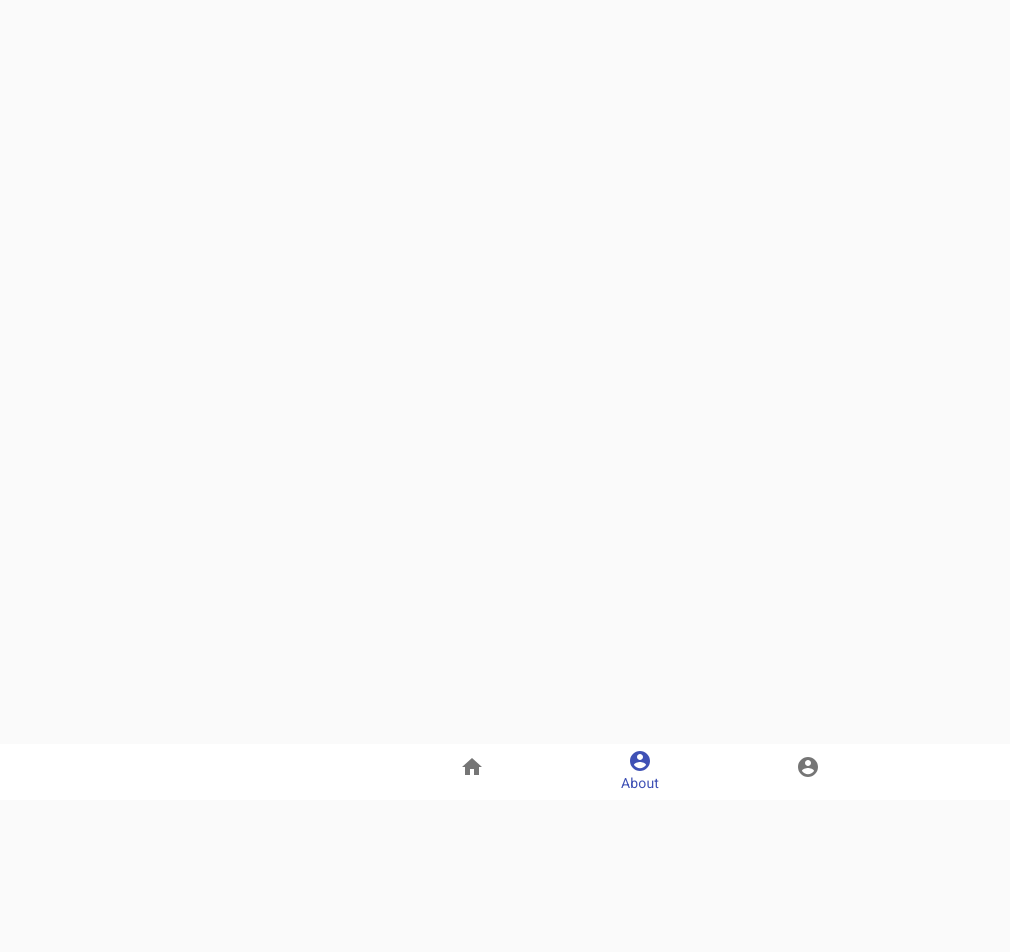
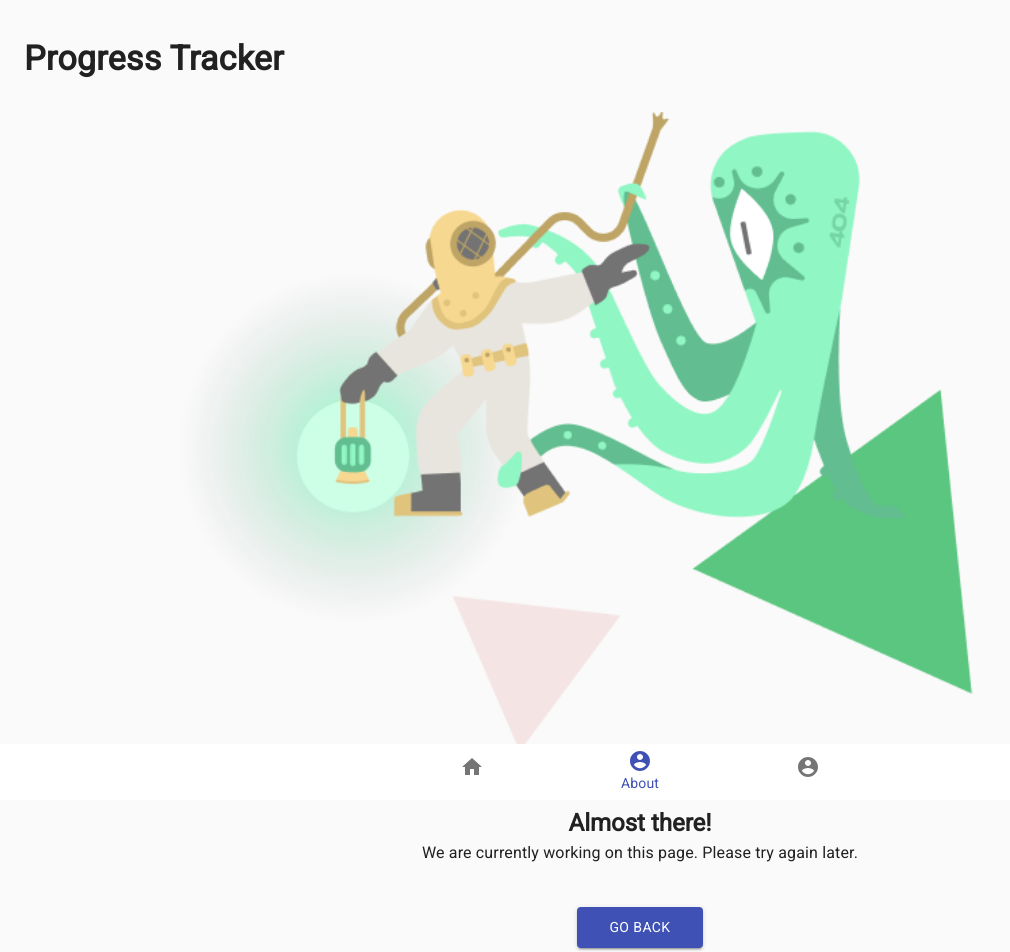
Before and after one commit to mchlbataller/version-tracker-react, a React (Create React App) app: page /about in a window 1280 px wide. Shown: the top 952 px of the page, without its empty margins (0-1010 px from the left). Before the commit the page ends 800 px from the top, so only its background shows below. Built offline with nearby package versions, Linux system fonts and the light colour scheme.

Commit message:
Added a 404 page

```diff
--- a/package.json
+++ b/package.json
@@ -14,6 +14,7 @@
     "react-dom": "^16.13.1",
     "react-router-dom": "^5.2.0",
     "react-scripts": "3.4.3",
+    "tailwindcss": "^1.8.10",
     "zustand": "^3.1.3"
   },
   "scripts": {
@@ -36,5 +37,9 @@
       "last 1 firefox version",
       "last 1 safari version"
     ]
+  },
+  "devDependencies": {
+    "autoprefixer": "^10.0.0",
+    "postcss": "^8.0.9"
   }
 }
--- /dev/null
+++ b/postcss.config.js
@@ -0,0 +1,8 @@
+module.exports = {
+  plugins: [
+    // ...
+    require('tailwindcss'),
+    require('autoprefixer'),
+    // ...
+  ]
+}
--- a/src/App.js
+++ b/src/App.js
@@ -3,23 +3,29 @@ import 'fontsource-roboto-mono'
 
 import {Route, BrowserRouter as Router, Switch} from 'react-router-dom'
 
+import About from 'pages/About'
+import AppBar from 'components/navigation/Top'
 import BottomNavigation from 'components/navigation/Bottom'
 import CssBaseline from '@material-ui/core/CssBaseline'
 import Home from 'pages/Home'
 import React from 'react'
+import {ThemeProvider} from '@material-ui/core'
+import {theme} from 'theme'
 
 export default function App() {
     return(
-        <>
+        <ThemeProvider theme={theme}>
             <CssBaseline />
             <Router>
+                <AppBar />
                 <Switch>
+                    <Route path="/about" component={About} />
                     <Route path="/" exact>
                         <Home />
                     </Route>
                 </Switch>
                 <BottomNavigation />
             </Router>
-        </>
+        </ThemeProvider>
     )
 }
--- /dev/null
+++ b/src/components/layout.jsx
@@ -0,0 +1,19 @@
+import React from 'react'
+import {makeStyles} from '@material-ui/core'
+
+const useStyles = makeStyles({
+  root: {
+    padding: "2rem 1.5rem",
+  },
+});
+
+const Layout = ({children}) => {
+    const style = useStyles()
+    return (
+        <div className={style.root}>
+            {children}
+        </div>
+    )
+}
+
+export default Layout
--- a/src/components/navigation/Bottom.jsx
+++ b/src/components/navigation/Bottom.jsx
@@ -33,6 +33,7 @@ export default function BottomNavigation(props) {
       }}
       value={value}
       className={styles.root}
+      elevation="1"
     >
         <BottomNavigationAction label="Home" icon={<Home />} value="/" component={Link} to="/" />
         <BottomNavigationAction
--- /dev/null
+++ b/src/components/navigation/Top.jsx
@@ -0,0 +1,37 @@
+import {
+  AppBar as AppBarContainer,
+  IconButton,
+  Toolbar,
+  Typography,
+  makeStyles,
+} from "@material-ui/core";
+
+import React from "react";
+import { Settings } from "@material-ui/icons";
+
+const useStyles = makeStyles((theme) => ({
+  title: {
+    flexGrow: 1,
+    alignSelf: 'flex-end',
+    fontWeight: 600
+  },
+  toolbar: {
+      minHeight: 80,
+  },
+  settings: {
+    alignSelf: 'flex-start'
+  }
+}));
+
+export default function AppBar({ pageTitle }) {
+  const styles = useStyles();
+  return (
+    <AppBarContainer position="static" color="transparent" elevation="0">
+      <Toolbar className={styles.toolbar}>
+        <Typography variant="h4" className={styles.title}>
+          Progress Tracker
+        </Typography>
+      </Toolbar>
+    </AppBarContainer>
+  );
+}
--- /dev/null
+++ b/src/index.css
@@ -0,0 +1,5 @@
+@tailwind base;
+
+@tailwind components;
+
+@tailwind utilities;
--- a/src/index.js
+++ b/src/index.js
@@ -1,3 +1,5 @@
+import "index.css"
+
 import * as serviceWorker from './serviceWorker';
 
 import App from './App';
--- /dev/null
+++ b/src/pages/About.jsx
@@ -0,0 +1,43 @@
+import { Button, Typography, makeStyles } from "@material-ui/core";
+
+import Layout from "components/layout";
+import React from "react";
+import notfound from "components/assets/404.png";
+
+const useStyles = makeStyles((theme) => ({
+  title: {
+    fontWeight: 600,
+    textAlign: "center",
+    marginTop: theme.spacing(2)
+  },
+  container: {
+    display: "flex",
+    flexDirection: "column",
+    alignItems: "center",
+  },
+  subtitle: { textAlign: "center", marginBottom: theme.spacing(5) },
+  button: { padding: `0.5rem 2rem` },
+}));
+
+export const About = (props) => {
+  const styles = useStyles();
+
+  return (
+    <Layout>
+      <div className={styles.container}>
+        <img src={notfound} alt="404" width="75%" className={styles.image} />
+        <Typography variant="h5" className={styles.title}>
+          Almost there!
+        </Typography>
+        <Typography variant="subtitle1" className={styles.subtitle}>
+          We are currently working on this page. Please try again later.
+        </Typography>
+        <Button color="primary" variant="contained" className={styles.button}>
+          Go back
+        </Button>
+      </div>
+    </Layout>
+  );
+};
+
+export default About;
--- a/src/pages/Home.jsx
+++ b/src/pages/Home.jsx
@@ -1,13 +1,11 @@
 import { Typography as Text, makeStyles } from "@material-ui/core";
 
+import Layout from 'components/layout'
 import React from "react";
 import data from "components/assets/data";
 import github from "components/assets/github.png";
 
 const useStyles = makeStyles({
-  root: {
-    padding: "2rem 1.5rem",
-  },
   subtitle: {
     display: "flex",
     marginTop: "0.2rem",
@@ -21,20 +19,22 @@ const useStyles = makeStyles({
     margin: "1rem 0rem",
   },
   changes: { margin: 0, fontFamily: "Roboto Mono" },
-});
+})
 
 export default function Home(props) {
   const styles = useStyles();
 
   return (
-    <div className={styles.root}>
-      <Text variant="h4">Progress Tracker</Text>
+    <Layout>
+      <Text variant="h5">Pantasan Web App</Text>
+
       <div className={styles.subtitle}>
         <img src={github} alt="g" width="20px" />
         <Text variant="subtitle2">The-Pantasan-Project/pantasan-web-app</Text>
       </div>
+
       <section id="changelogs">
-        {data.map((e) => (
+        {data.reverse().map((e) => (
           <>
             <div className={styles.changesContainer}>
               <Text variant="h6">{e.date}</Text>
@@ -45,8 +45,8 @@ export default function Home(props) {
             <hr />
           </>
         ))}
-        <p></p>
+        <p className="text-center">You've reached the end of the page.</p>
       </section>
-    </div>
+    </Layout>
   );
 }
--- /dev/null
+++ b/src/theme.js
@@ -0,0 +1,9 @@
+import {createMuiTheme} from '@material-ui/core/styles'
+
+export const theme = createMuiTheme({
+    overrides: {
+        MuiAppBar: {
+            elevation: 1,
+        }
+    }
+})
```
Also changed, not shown: tailwind.config.js (added, +12 -0 lines), src/components/assets/404.png (added), 1 other file (tests, documents, lock files or other folders).
